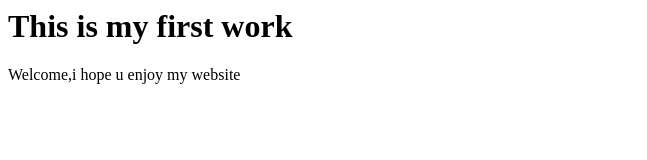
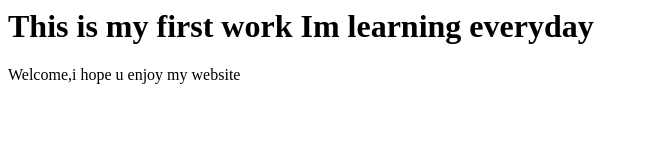
Before and after one commit to nehaathakr/demo, a plain HTML site: page index.html in a window 1280 px wide. Shown: the whole page, without its empty margins (0-647 px from the left). Drawn offline with Linux system fonts and the light colour scheme.

Commit message:
changed file

```diff
--- a/index.html
+++ b/index.html
@@ -1,7 +1,9 @@
+
 <html>
 <title>
 This is my Website
 </title>
-<h1>This is my first work</h1>
+<h1>This is my first work
+Im learning everyday</h1>
 <p>Welcome,i hope u enjoy my website</p>
 </html>
```
